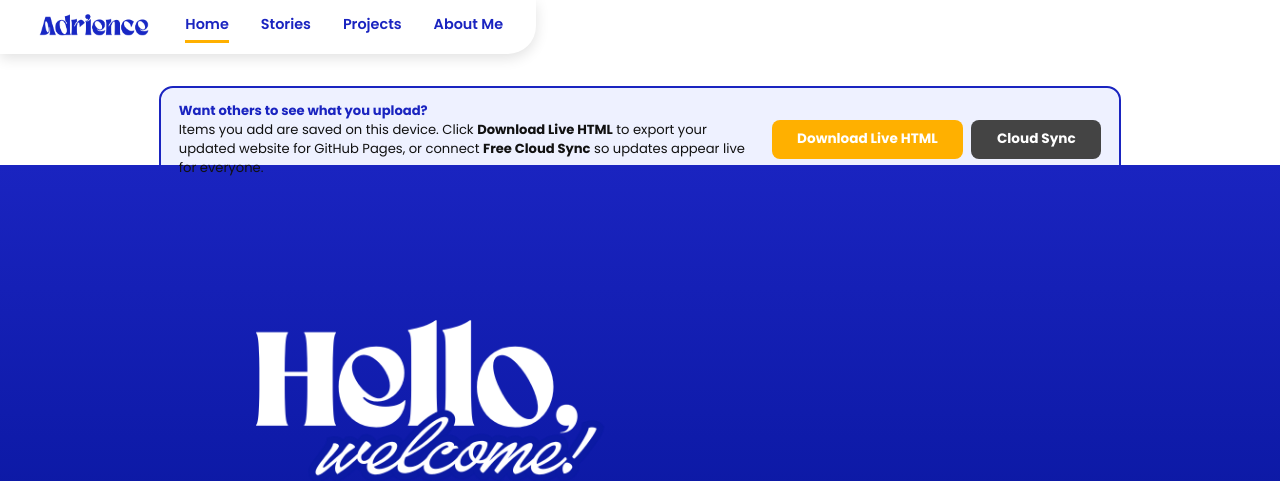
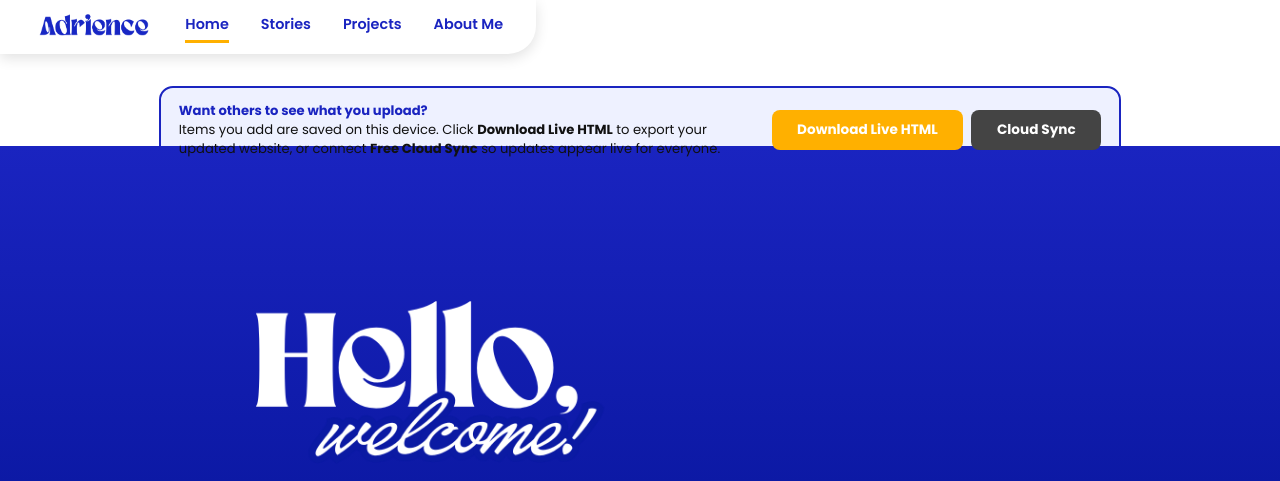
Before and after one commit to Adryx18/Adrience-portfoliio-, a plain HTML site: page index.html in a window 1280 px wide. Shown: the top 481 px of the page. Drawn offline with Linux system fonts and the light colour scheme.

Commit message:
Update index.html

```diff
--- a/index.html
+++ b/index.html
@@ -260,7 +260,7 @@ p.clamp{display:-webkit-box;-webkit-line-clamp:4;line-clamp:4;-webkit-box-orient
   <div class="pub-bar" id="pubBar">
     <div class="pinfo">
       <strong>Want others to see what you upload?</strong><br>
-      <span id="syncStatus">Items you add are saved on this device. Click <b>Download Live HTML</b> to export your updated website for GitHub Pages, or connect <b>Free Cloud Sync</b> so updates appear live for everyone.</span>
+      <span id="syncStatus">Items you add are saved on this device. Click <b>Download Live HTML</b> to export your updated website, or connect <b>Free Cloud Sync</b> so updates appear live for everyone.</span>
     </div>
     <div class="pub-btns">
       <button class="btn" id="exportHtmlBtn">Download Live HTML</button>
```
